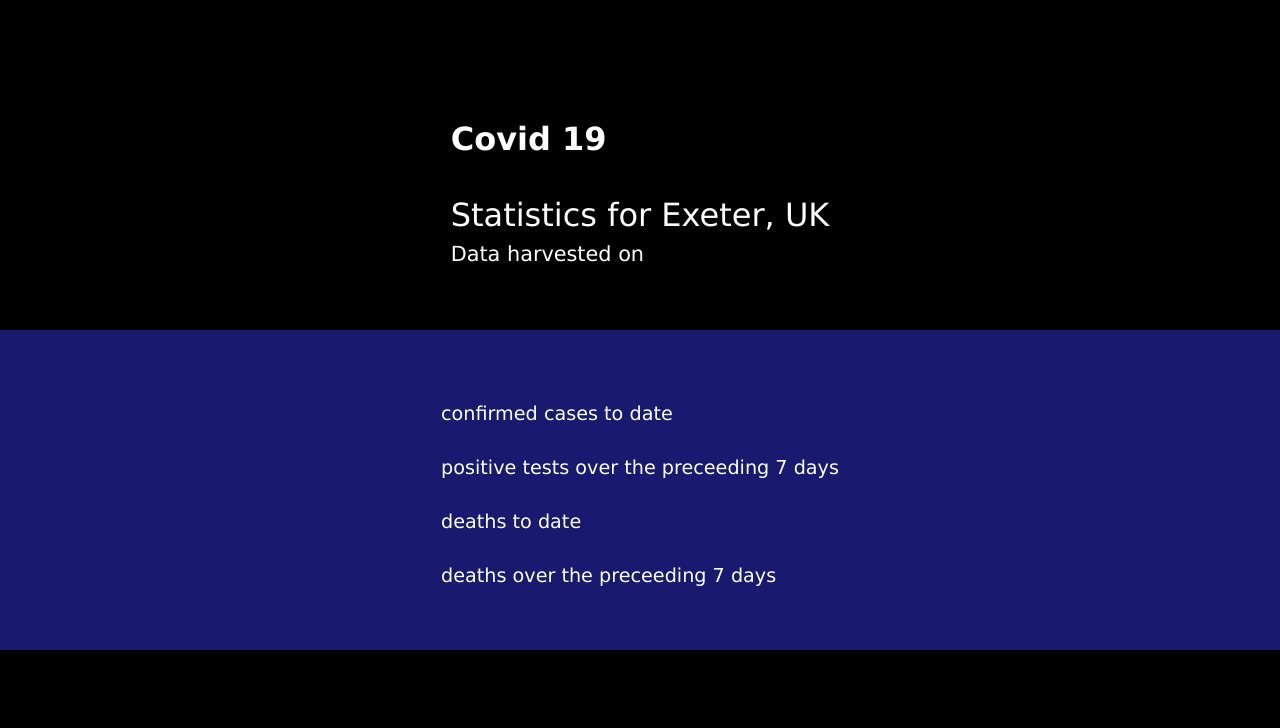
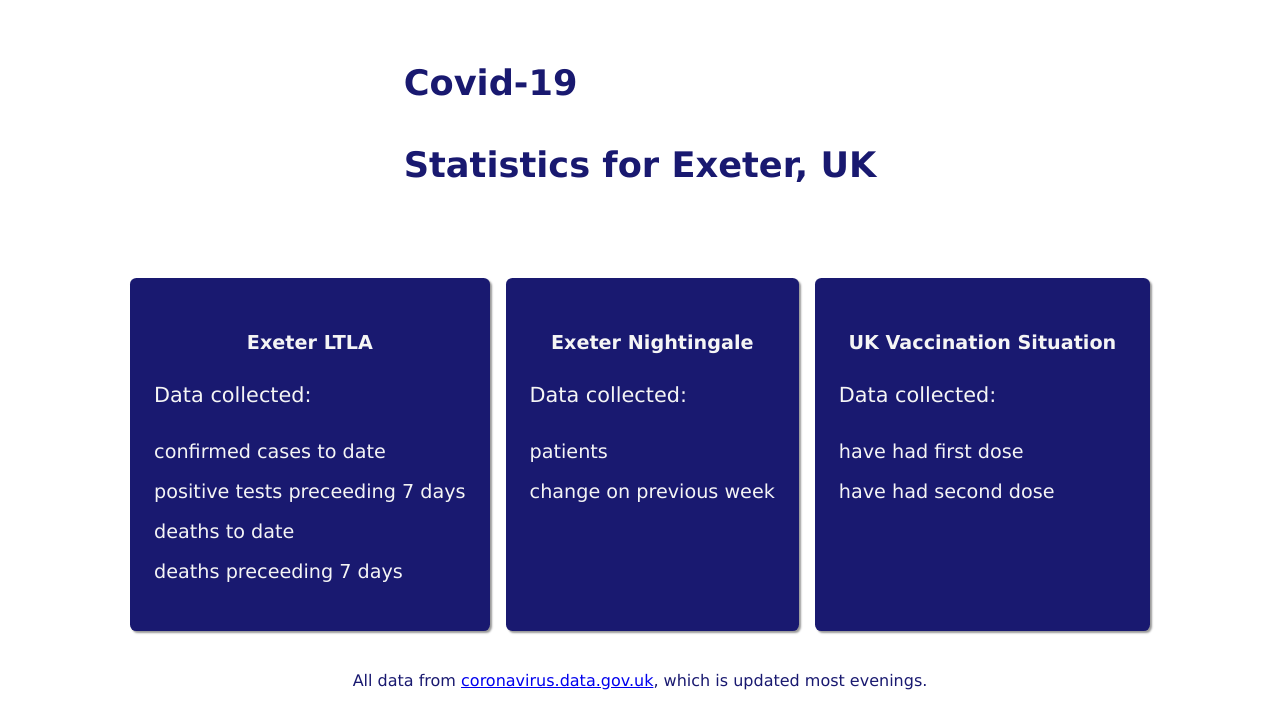
Before and after one commit to DoubleNemesis/ExeterCovid19Stats, a plain HTML site: page index.html in a window 1280 px wide. Drawn offline with Linux system fonts and the light colour scheme; no server answers.

Commit message:
Added data
Added data for nightinggale and vaccinations, and redesigned layout

```diff
--- a/index.html
+++ b/index.html
@@ -9,15 +9,32 @@
   </head>
 
   <body>
-    <div class="title"><span>Covid 19</span><br>Statistics for Exeter, UK
-    <div class="date" id="date">Data harvested on</div>
-</div>
+    <div class="heading">Covid-19<br><br><div>Statistics for Exeter, UK</div></div>
     <div class="container">
+        <div class="card">
+          <div class="title">Exeter LTLA</div>
+          <div class="date">Data collected:<span id="exeterDate"></span></div>
+          <div class="data"><span id="cumCases"></span> confirmed cases to date </div>
+          <div class="data"><span id="newCases"></span> positive tests preceeding 7 days</div>
+          <div class="data"><span id="cumDeaths"></span> deaths to date</div>
+          <div class="data"><span id="newDeaths"></span> deaths preceeding 7 days</div>
+        </div>
+        <div class="card">
+          <div class="title">Exeter Nightingale</div>
+          <div class="date">Data collected:<span id="nightingaleDate"></span></div>
+          <div class="data"><span id="nightingale"></span> patients</div>
+        <div class="data"><span id="nightingaleChange"></span> change on previous week</div>
+        </div>
+        <div class="card">
+          <div class="title">UK Vaccination Situation</div>
+          <div class="date">Data collected:<span id="ukDate"></span></div>
+          <div class="data"><span id="ukFirstVaccine"></span> have had first dose</div>
+          <div class="data"><span id="ukSecondVaccine"></span> have had second dose</div>
+        </div>
+    </div>
+    <div class="footer">
+      All data from <a href="https://coronavirus.data.gov.uk/">coronavirus.data.gov.uk</a>, which is updated most evenings.
 
-        <div class="data"><span id="cumCases"></span> confirmed cases to date </div>
-        <div class="data"><span id="newCases"></span> positive tests over the preceeding 7 days</div>
-        <div class="data"><span id="cumDeaths"></span> deaths to date</div>
-        <div class="data"><span id="newDeaths"></span> deaths over the preceeding 7 days</div>
     </div>
     <script src="index.js"></script>
   </body>
--- a/index.js
+++ b/index.js
@@ -1,21 +1,32 @@
-//const url = `https://api.coronavirus.data.gov.uk/v1/data?filters=areaType=nation;areaName=england&structure={"date":"date","newCases":"newCasesByPublishDate"}`
-//const url = `https://api.coronavirus.data.gov.uk/v1/data?filters=areaType=ltla;areaCode=E07000041&structure={"date":"date","newCases":"newCasesByPublishDate"}`
-//const urlCumCasesExeter = `https://api.coronavirus.data.gov.uk/v2/data?areaType=ltla&areaCode=E07000041&metric=cumCasesBySpecimenDate`;
-const url = `https://api.coronavirus.data.gov.uk/v2/data?areaType=ltla&areaCode=E07000041&metric=cumCasesBySpecimenDate&metric=cumDeaths28DaysByDeathDate&format=json`
-const dateDiv = document.getElementById("date")
+const urlExeter = `https://api.coronavirus.data.gov.uk/v2/data?areaType=ltla&areaCode=E07000041&metric=cumCasesBySpecimenDate&metric=cumDeaths28DaysByDeathDate&format=json`
+//const urlRDE = `https://api.coronavirus.data.gov.uk/v2/data?areaType=nhsTrust&areaCode=RH8&metric=cumAdmissions&metric=newAdmissions&metric=newAdmissionsRollingSum&format=json`
+const urlNightingale=`https://api.coronavirus.data.gov.uk/v2/data?areaType=nhsTrust&areaCode=NRH8&metric=cumAdmissions&metric=newAdmissions&metric=newAdmissionsRollingSum&format=json`
+const urlUK= `https://api.coronavirus.data.gov.uk/v2/data?areaType=overview&metric=cumPeopleVaccinatedFirstDoseByVaccinationDate&metric=cumPeopleVaccinatedSecondDoseByVaccinationDate&format=json`
+
+const exeterDate = document.getElementById("exeterDate")
 const casesDiv = document.getElementById("cumCases")
 const newCasesDiv = document.getElementById("newCases")
 const deathsDiv = document.getElementById("cumDeaths")
 const newDeathsDiv = document.getElementById("newDeaths")
+const nightingaleDate = document.getElementById("nightingaleDate")
+const nightingale = document.getElementById("nightingale")
+const nightingaleChange = document.getElementById("nightingaleChange")
+const ukDate = document.getElementById("ukDate")
+const ukFirstVaccine = document.getElementById("ukFirstVaccine")
+const ukSecondVaccine = document.getElementById("ukSecondVaccine")
 
 
-async function getData(url) {
+//maybe 1 function, loads of if it exists statements to render data to right place
+// default values
+
+
+///refresh every twenty mins
+
+async function getDataExeter(url) {
     const rawData = await fetch(url)
     const dataJSON = await rawData.json()
     const latestData = dataJSON.body[0]
     const prevData = dataJSON.body[7]
-    console.log(dataJSON.body[0])
-    console.log(dataJSON.body[7])
     const date = new Date(latestData.date)
     const cumDeaths = latestData.cumDeaths28DaysByDeathDate
     const cumCases = latestData.cumCasesBySpecimenDate
@@ -23,16 +34,40 @@ async function getData(url) {
     const cumCasesPrev = prevData.cumCasesBySpecimenDate
     let newDeaths  = cumDeaths - cumDeathsPrev
     let newCases  = cumCases - cumCasesPrev
-    dateDiv.innerText += ` ${date.toDateString()}`
-
+    exeterDate.innerText += ` ${date.toDateString()}`
     casesDiv.innerText += `${cumCases} `
     newCasesDiv.innerText += ` ${newCases}`
-
     deathsDiv.innerText += ` ${cumDeaths}`
     newDeathsDiv.innerText += ` ${newDeaths}`
-
-
-
     return dataJSON
 }
-getData(url)
+
+async function getDataNightinggale(url) {
+    const rawData = await fetch(url)
+    const dataJSON = await rawData.json()
+    if(dataJSON.body[0]){
+    const dateNight = new Date(await dataJSON.body[0].date)
+    nightingaleDate.innerHTML = ` ${dateNight.toDateString()}`
+    nightingale.innerHTML = await dataJSON.body[0].cumAdmissions
+    nightingaleChange.innerHTML = await dataJSON.body[0].cumAdmissions - await dataJSON.body[7].cumAdmissions
+    console.log(dataJSON.body[0])
+    console.log(dataJSON.body)
+    }
+
+}
+
+async function getDataUK(url) {
+    const rawData = await fetch(url)
+    const dataJSON = await rawData.json()
+    if(dataJSON.body[0]){
+    const dateUK = new Date(await dataJSON.body[0].date)
+    ukDate.innerHTML = ` ${dateUK.toDateString()}`
+    ukFirstVaccine.innerHTML = await dataJSON.body[0].cumPeopleVaccinatedFirstDoseByVaccinationDate
+    ukSecondVaccine.innerHTML = await dataJSON.body[0].cumPeopleVaccinatedSecondDoseByVaccinationDate
+    console.log(dataJSON.body[0])
+    }
+}
+
+getDataExeter(urlExeter)
+getDataNightinggale(urlNightingale)
+getDataUK(urlUK)
--- a/style.css
+++ b/style.css
@@ -1,44 +1,70 @@
 :root{
-    --title-size: 1.3rem;
+    --heading-size: 1.5rem;
+    --title-size: 1.2rem;
     --date-size: 1rem;
-    --data-size: 1.2rem;
-    --number-size: 2rem;
+    --data-size: 1rem;
+    --number-size: 1.4rem;
 }
 
 body{
     margin: 0;
-    padding: 0;
     box-sizing: border-box;
-    background-color: black;
+    padding: .1em .6em 0 .6em;
 }
 
 *{
     font-family: Verdana, Geneva, Tahoma, sans-serif;
-    color: white;
 }
 
 span{
     font-weight: 600;
-    font-size: var(--number-size);
+    font-size: var(--date-size);
+    color: chartreuse;
 }
 
 .container{
     display: grid;
     text-align: left;
     justify-content: center;
-    height: 40vh;
+    min-height: 40vh;
     align-content: center;
-    background-color:midnightblue;
-    padding: 2em 2em;
+
 }
 
-.title{
+.card{
+    padding: 1.5em 1.5em 3em 1.5em;
+    margin-bottom: 1em;
+    border-radius: .4em;
+    box-shadow: 2px 2px 2px #999;
+    background-color:midnightblue;
+    color: whitesmoke;
+
+}
+
+.footer{
+    text-align: center;
+    color: midnightblue;
+    margin: 2em 0;
+}
+
+.heading{
     display: grid;
     justify-content: center;
     text-align: center;
+    font-size: var(--heading-size);
+    margin: 3vh 0 4vh 0;
+    color:midnightblue;
+    padding: 1.5em;
+    border-radius: .4em;
+    font-weight: 700;
+  }
+
+.title{
     font-size: var(--title-size);
-    margin: 10vh 1em 4vh 1em;
-  }
+    text-align: center;
+    margin: 1.5em .5em;
+    font-weight: 600;
+}
 
 .date{
     margin: 1vh 0 4vh 0;
@@ -56,19 +82,23 @@ span{
 
 @media(min-width: 1000px){
     :root{
-        --title-size: 2rem;
+        --heading-size: 2.2rem;
         --date-size: 1.3rem;
         --data-size: 1.2rem;
         --number-size: 2rem;
     }
 
-    .title{
-        margin: 15vh 0 4vh 0;
+    .heading{
+        margin: 1vh 0 4vh 0;
         text-align: left;
 
     }
 
     .container{
-        padding: 0;
+        display: flex;
+        flex-wrap: wrap;
+    }
+    .card{
+        margin: .5em;
     }
 }
```
